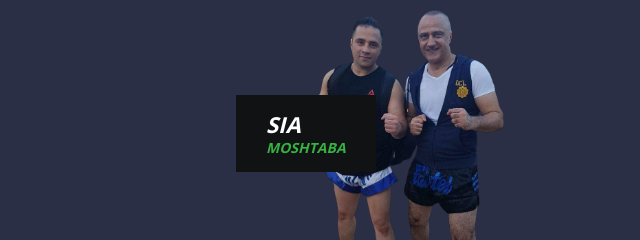
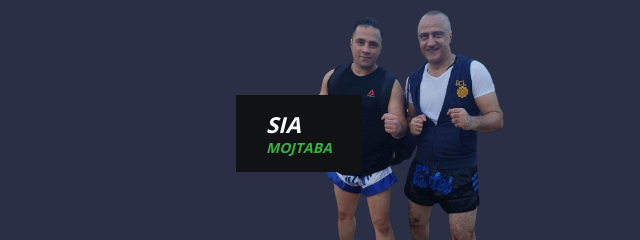
Before and after one commit to pedinil/kickboxing-sia, a plain HTML site: page index.html in a window 1280 px wide. Shown: the part 1820-2060 px from the top of the page, 134-774 px from the left. Drawn offline with nearby package versions, Linux system fonts and the light colour scheme.

Commit message:
changing the naming coch

```diff
--- a/index.html
+++ b/index.html
@@ -166,7 +166,7 @@
                             <!-- Team Members Info -->
                             <div class="team-members-info">
                                 <h3>Sia</h3>
-                                <h6>Moshtaba</h6>
+                                <h6>Mojtaba</h6>
                             </div>
                         </div>
 
```
